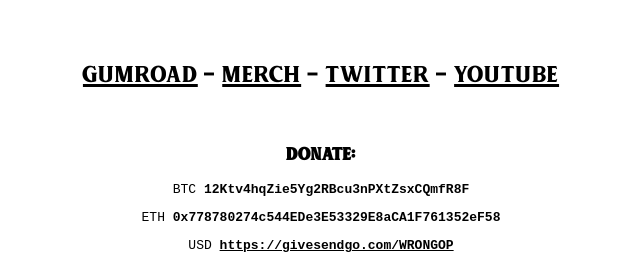
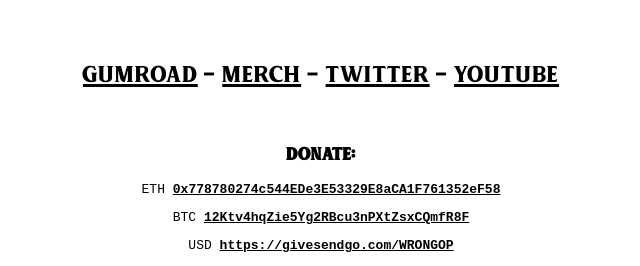
Before and after one commit to wrongopinion/dotnet, a plain HTML site: page index.html in a window 1280 px wide. Shown: the part 594-860 px from the top of the page, without its empty margins (319-959 px from the left). Drawn offline with Linux system fonts and the light colour scheme.

Commit message:
Update index.html

```diff
--- a/index.html
+++ b/index.html
@@ -28,8 +28,8 @@
 		</div>
 		<h2 id="donate"> Donate: </h2>
 		<div id="crypto">
-			<p> BTC <b>12Ktv4hqZie5Yg2RBcu3nPXtZsxCQmfR8F</b> </p>
-			<p> ETH <b>0x778780274c544EDe3E53329E8aCA1F761352eF58</b> </p>
+			<p> ETH <b><a href="https://etherscan.io/address/0x778780274c544EDe3E53329E8aCA1F761352eF58">0x778780274c544EDe3E53329E8aCA1F761352eF58</a></b> </p>
+			<p> BTC <b><a href="https://www.blockchain.com/btc/address/12Ktv4hqZie5Yg2RBcu3nPXtZsxCQmfR8F">12Ktv4hqZie5Yg2RBcu3nPXtZsxCQmfR8F</a></b> </p>
 			<p> USD <b><a href="https://givesendgo.com/WRONGOP">https://givesendgo.com/WRONGOP</a></b></p>
 		</div>
 	</div>
```
